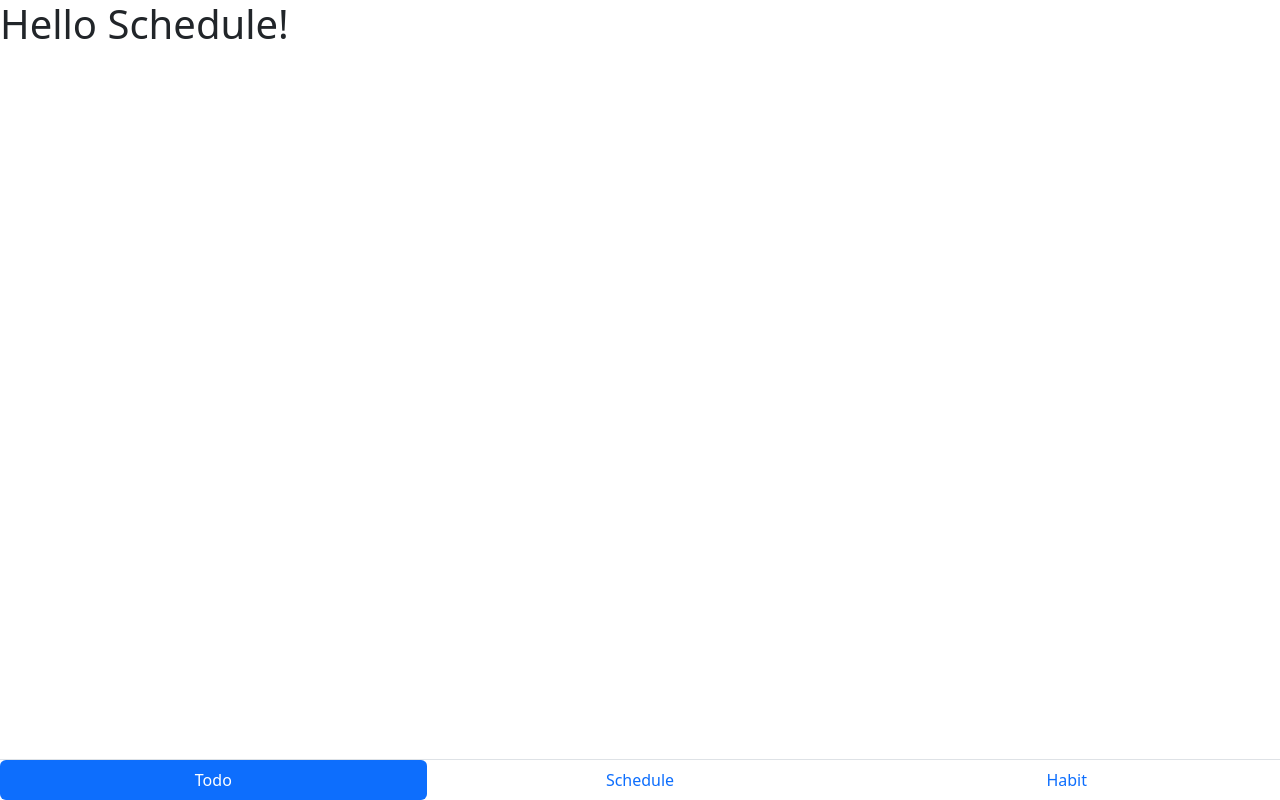
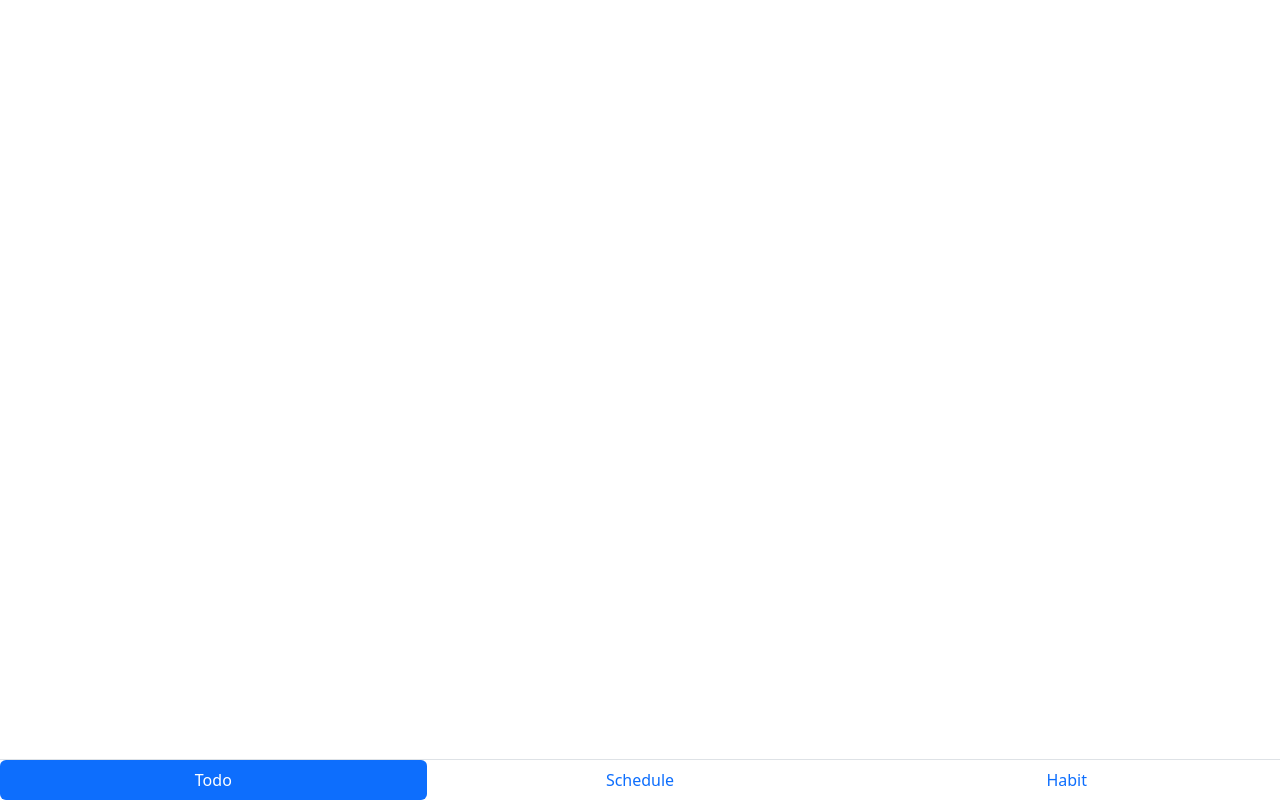
Before and after one commit to AetherealFlux/OnDemandHackathon--nameplaceholder-, a Vue app in the folder frontend/: page /schedule in a window 1280 px wide. Built offline with nearby package versions, Linux system fonts and the light colour scheme; the HTML template or start-up script is replaced by a standard one.

Commit message:
ScheduleVIew

```diff
--- a/frontend/src/views/ScheduleView.vue
+++ b/frontend/src/views/ScheduleView.vue
@@ -1,6 +1,12 @@
 <script setup lang="js">
+import { ref } from 'vue';
+
+const schedule = ref("")
+
 </script>
 
 <template>
-    <h1> Hello Schedule! </h1>
+    <h4>
+        {{ schedule }}
+    </h4>
 </template>
```
